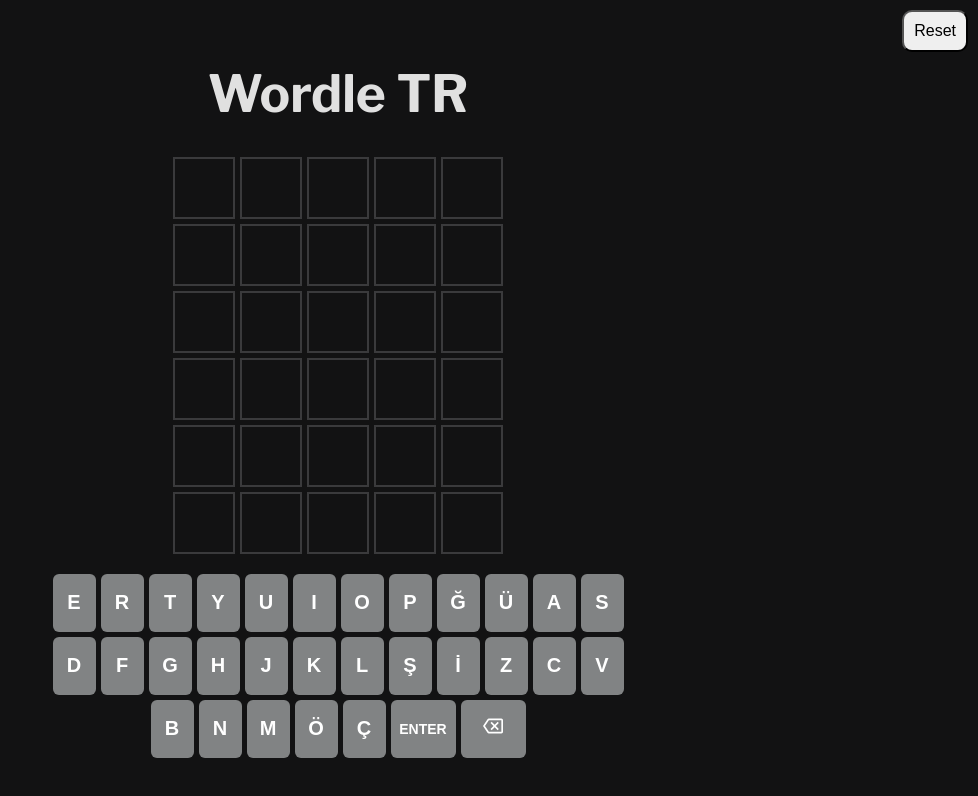
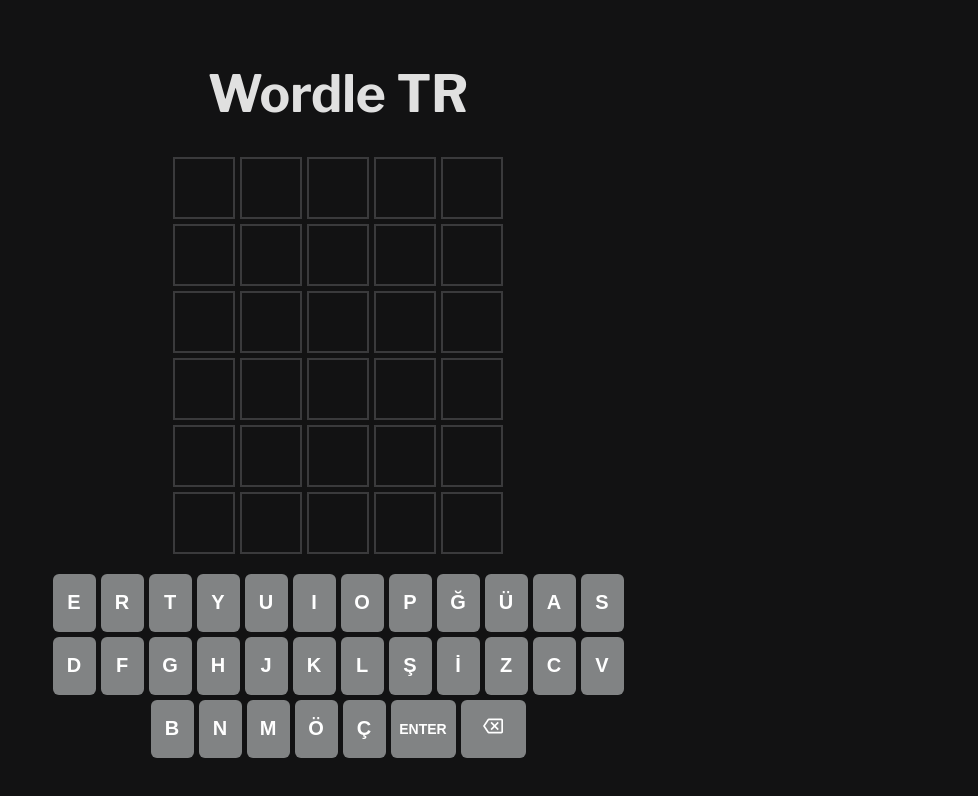
Before and after one commit to cnsbelirdi/wordletr-game-app, a React (Vite) app: page / in a window 1280 px wide. Shown: the top 796 px of the page, without its empty margins (302-1280 px from the left). Built offline with nearby package versions, Linux system fonts and the light colour scheme.

Commit message:
reset button removed

```diff
--- a/src/App.jsx
+++ b/src/App.jsx
@@ -3,19 +3,11 @@
 import WordProvider from "./providers/WordProvider";
 
 function App() {
-  const handleResetStorage = () => {
-    localStorage.removeItem("wordleGuesses");
-    localStorage.removeItem("wordleGameOver");
-    location.reload();
-  };
   return (
     <WordProvider>
       <div className="app">
         <h1>Wordle TR</h1>
         <Wordle />
-        <button className="reset-storage" onClick={handleResetStorage}>
-          Reset
-        </button>
       </div>
     </WordProvider>
   );
```
